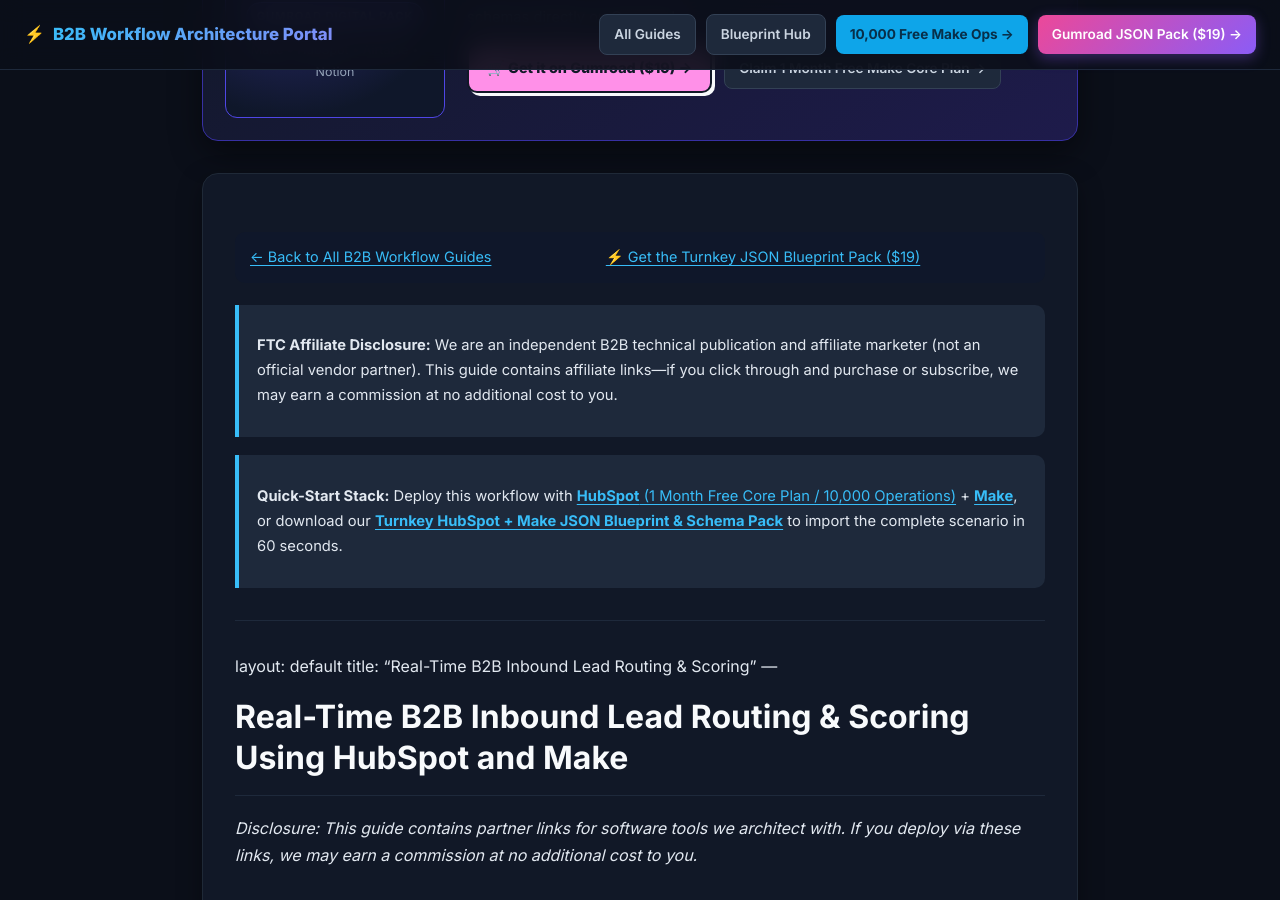
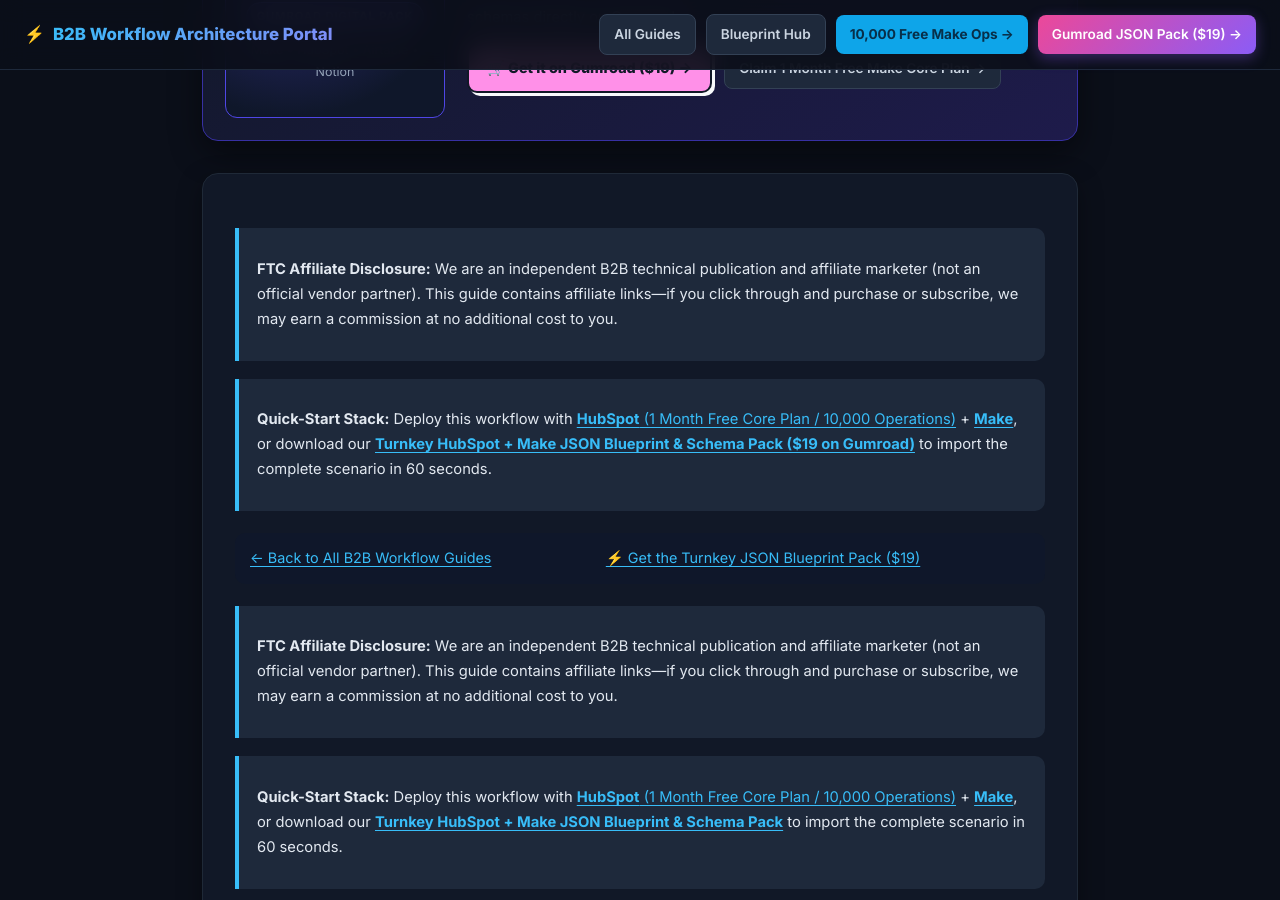
Before and after one commit to Arkgonsystems/b2b-workflow-guides, a Jekyll site: the page built from guides/b2b-cold-lead-routing-hubspot-make.md, in a window 1280 px wide and 900 px high, scrolled down 231 px. Built offline with Jekyll 4.4.1, drawn with Linux system fonts in a browser that asks for light colours; our own code applies the rules of GitHub Pages for plain Markdown files; some of the changed text lies outside the part shown.

Commit message:
Upgrade visual layout & FTC compliance (v13): Real-Time B2B Inbound Lead Routing & Scoring

```diff
--- a/guides/b2b-cold-lead-routing-hubspot-make.md
+++ b/guides/b2b-cold-lead-routing-hubspot-make.md
@@ -1,13 +1,16 @@
+---
+layout: default
+title: "Real-Time B2B Inbound Lead Routing & Scoring"
+---
+> **FTC Affiliate Disclosure:** We are an independent B2B technical publication and affiliate marketer (not an official vendor partner). This guide contains affiliate links—if you click through and purchase or subscribe, we may earn a commission at no additional cost to you.
+
+> **Quick-Start Stack:** Deploy this workflow with [**HubSpot** (1 Month Free Core Plan / 10,000 Operations)](https://www.hubspot.com/products/crm) + [**Make**](https://www.make.com/en/register?pc=b2bworkflow), or download our [**Turnkey HubSpot + Make JSON Blueprint & Schema Pack ($19 on Gumroad)**](https://platypusprime.gumroad.com/l/dncmng) to import the complete scenario in 60 seconds.
+
 [← Back to All B2B Workflow Guides](../index.html) | [⚡ Get the Turnkey JSON Blueprint Pack ($19)](https://platypusprime.gumroad.com/l/dncmng)
 
 > **FTC Affiliate Disclosure:** We are an independent B2B technical publication and affiliate marketer (not an official vendor partner). This guide contains affiliate links—if you click through and purchase or subscribe, we may earn a commission at no additional cost to you.
 
 > **Quick-Start Stack:** Deploy this workflow with [**HubSpot** (1 Month Free Core Plan / 10,000 Operations)](https://www.hubspot.com/products/crm) + [**Make**](https://www.make.com/en/register?pc=b2bworkflow), or download our [**Turnkey HubSpot + Make JSON Blueprint & Schema Pack**](https://platypusprime.gumroad.com/l/dncmng) to import the complete scenario in 60 seconds.
-
----
-layout: default
-title: "Real-Time B2B Inbound Lead Routing & Scoring"
----
 
 # Real-Time B2B Inbound Lead Routing & Scoring Using HubSpot and Make
 
@@ -216,10 +219,11 @@
 <!-- table-safe-v8 -->
 
 <!-- table-safe-v6 -->
+19)](https://platypusprime.gumroad.com/l/dncmng) or browse all bundles on the [Blueprint Hub](../blueprints.html).
 
 ---
 
 ## Deploy This Workflow in 60 Seconds
 
 * **Start Building Free:** [Launch HubSpot (10,000 Free Operations)](https://www.hubspot.com/products/crm) and connect your [Make workspace](https://www.make.com/en/register?pc=b2bworkflow).
-* **Skip the Manual Setup:** [Download the Turnkey JSON Blueprint & Schema Pack ($19)](https://platypusprime.gumroad.com/l/dncmng) or browse all bundles on the [Blueprint Hub](../blueprints.html).
+* **Get the Ready-to-Import JSON Pack on Gumroad:** [Download the Turnkey JSON Blueprint & Schema Pack ($19 on Gumroad)](https://platypusprime.gumroad.com/l/dncmng) or browse all bundles on the [Blueprint Hub](../blueprints.html).
```
